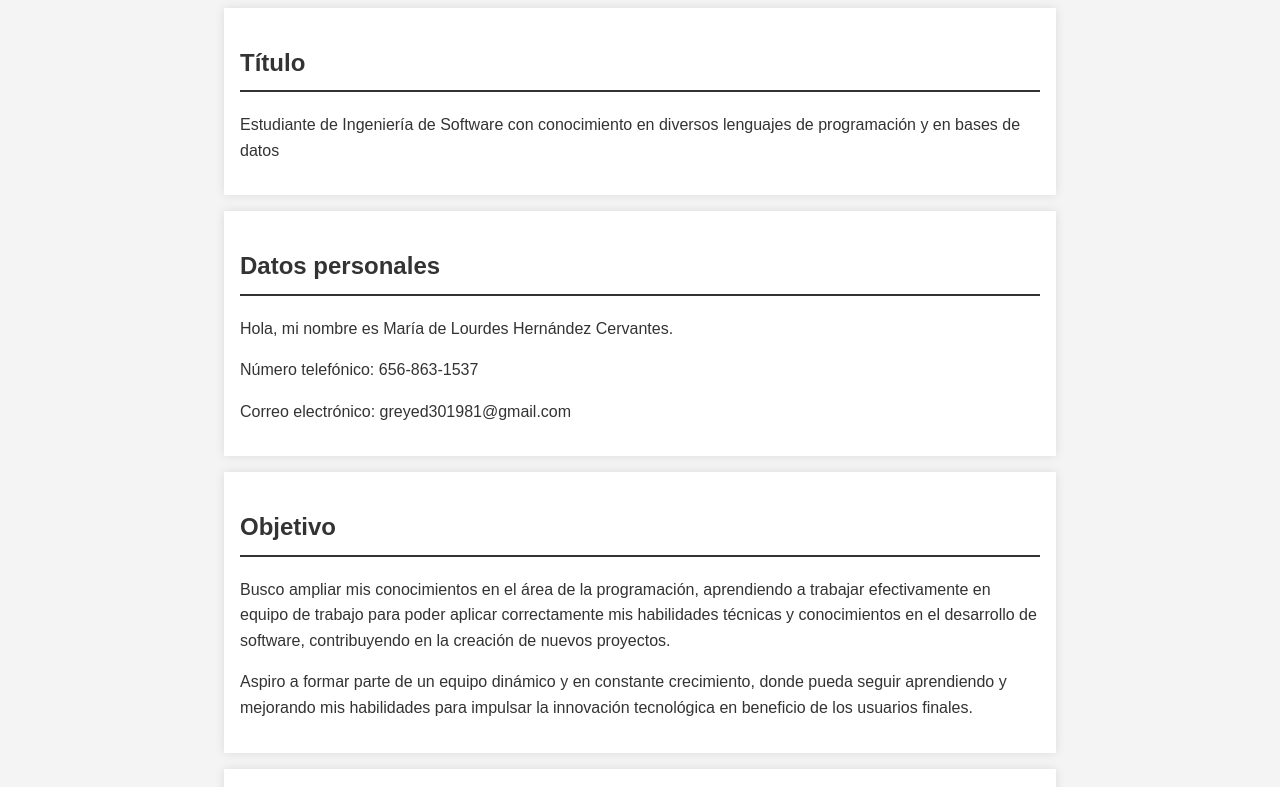
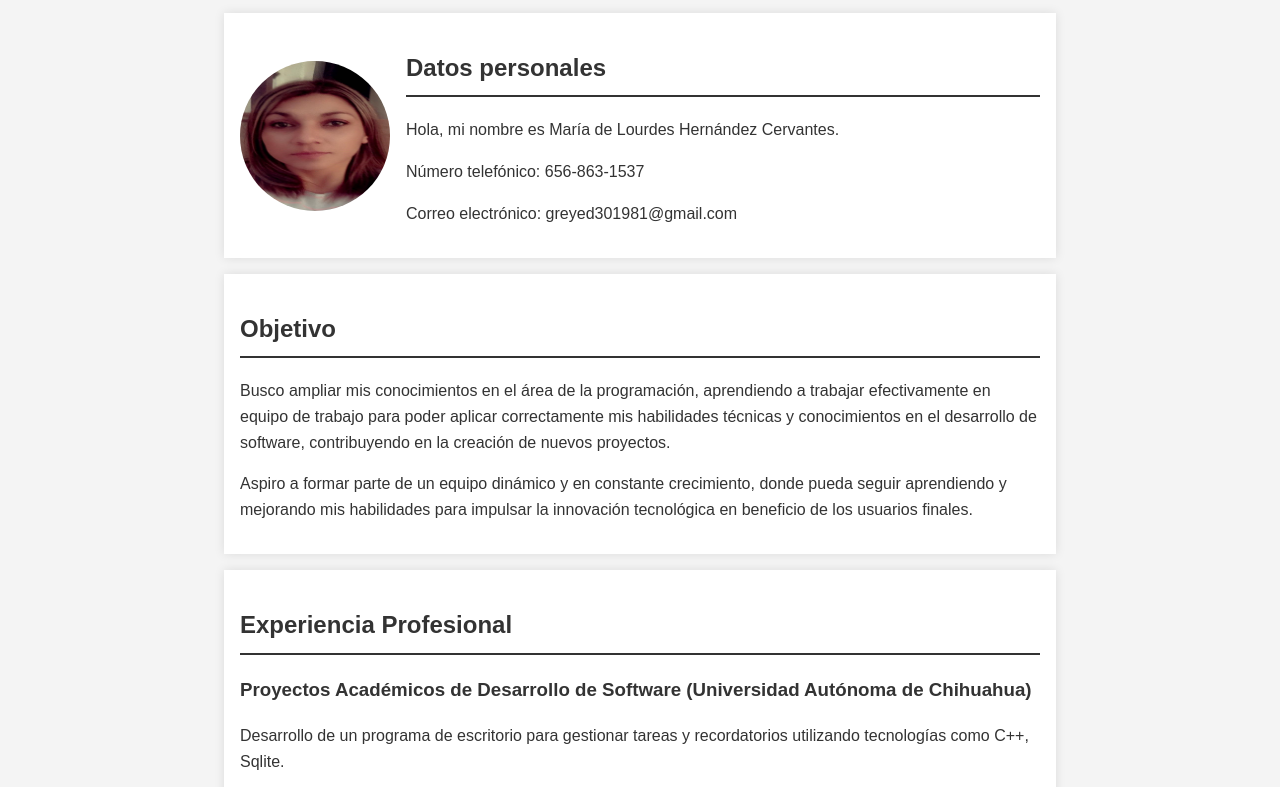
Before and after one commit to LourdesUach/LourdesUach.github.io, a plain HTML site: page index.html in a window 1280 px wide. Shown: the part 86-873 px from the top of the page. Drawn offline with Linux system fonts and the light colour scheme; a script that the page names is missing.

Commit message:
me photo

```diff
--- a/index.html
+++ b/index.html
@@ -7,18 +7,18 @@
   <link rel="stylesheet" href="styles.css">
 </head>
 <body>
-  <h1>Currículum Vitae</h1>
+  <header>
+    <h1>Currículum Vitae</h1>
+  </header>
 
-  <section>
-    <h2>Título</h2>
-    <p>Estudiante de Ingeniería de Software con conocimiento en diversos lenguajes de programación y en bases de datos</p>
-  </section>
-
-  <section>
-    <h2>Datos personales</h2>
-    <p>Hola, mi nombre es María de Lourdes Hernández Cervantes.</p>
-    <p>Número telefónico: 656-863-1537</p>
-    <p>Correo electrónico: greyed301981@gmail.com</p>
+  <section class="personal-info">
+    <img src="me.jpeg" alt="Foto de María de Lourdes Hernández Cervantes" class="profile-picture">
+    <div>
+      <h2>Datos personales</h2>
+      <p>Hola, mi nombre es María de Lourdes Hernández Cervantes.</p>
+      <p>Número telefónico: 656-863-1537</p>
+      <p>Correo electrónico: greyed301981@gmail.com</p>
+    </div>
   </section>
 
   <section>
--- a/styles.css
+++ b/styles.css
@@ -26,6 +26,22 @@ section {
     box-shadow: 0 0 10px rgba(0,0,0,0.1);
 }
 
+.personal-info {
+    display: flex;
+    align-items: center;
+}
+
+.profile-picture {
+    width: 150px;
+    height: 150px;
+    border-radius: 50%;
+    margin-right: 1rem;
+}
+
+.personal-info div {
+    flex: 1;
+}
+
 h2 {
     border-bottom: 2px solid #333;
     padding-bottom: 0.5rem;
```
Also changed, not shown: me.jpeg (added).
